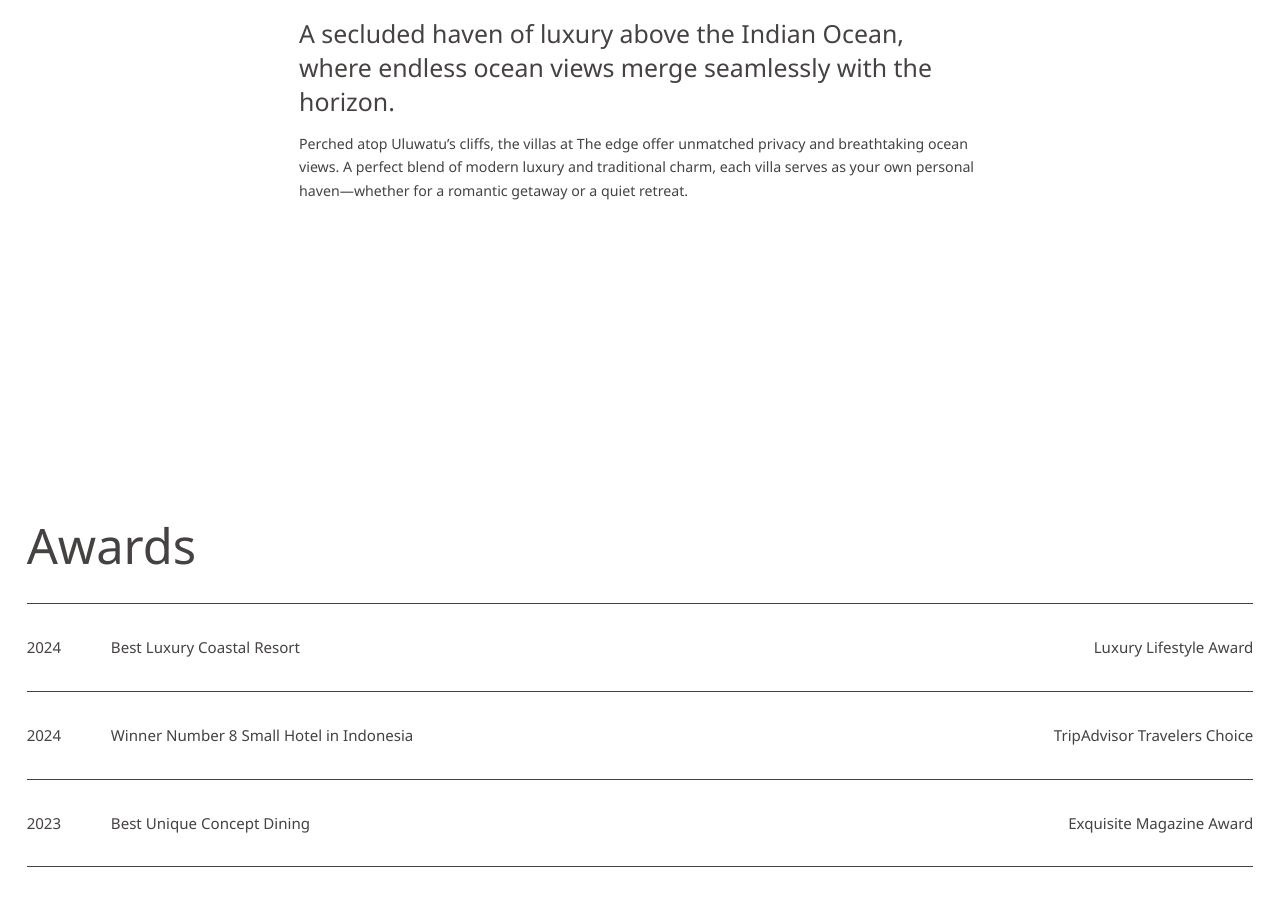
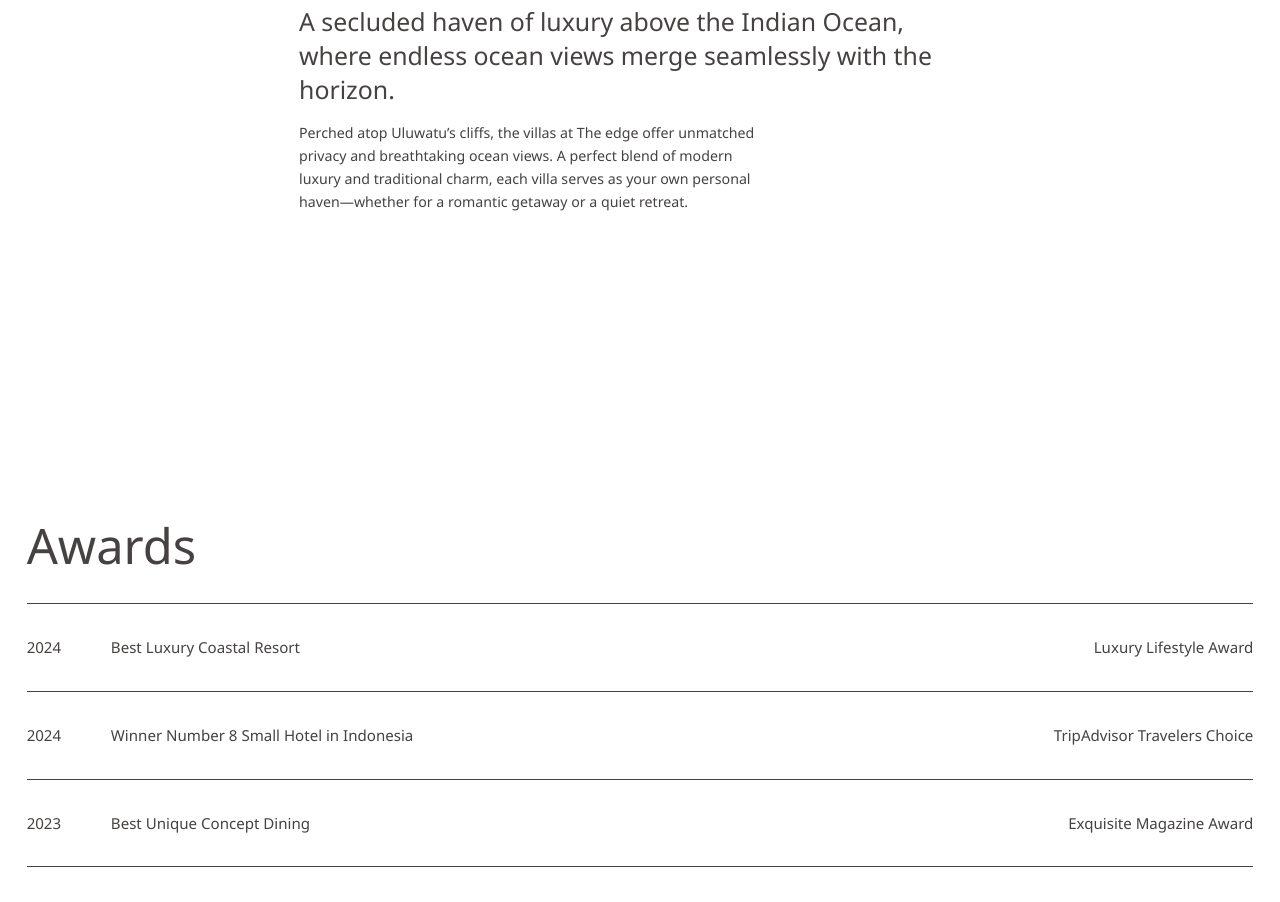
Before and after one commit to OwenAdsit/the-edge-1, a React (Create React App) app: page / in a window 1280 px wide. Shown: the part 1700-2602 px from the top of the page. Built offline with nearby package versions, Linux system fonts and the light colour scheme.

Commit message:
feat:setup-max-width-for-each-sections

```diff
--- a/src/luxuryHaven.jsx
+++ b/src/luxuryHaven.jsx
@@ -8,7 +8,7 @@ const LuxuryHaven = () => {
           A secluded haven of luxury above the Indian Ocean, where endless ocean
           views merge seamlessly with the horizon.
         </h2>
-        <p className="mt-4 text-body leading-relaxed text-start">
+        <p className="mt-4 text-body leading-relaxed text-start max-w-lg sm:max-w-[500px] lg:max-w-[470px]">
           Perched atop Uluwatu’s cliffs, the villas at The edge offer unmatched
           privacy and breathtaking ocean views. A perfect blend of modern luxury
           and traditional charm, each villa serves as your own personal
```
